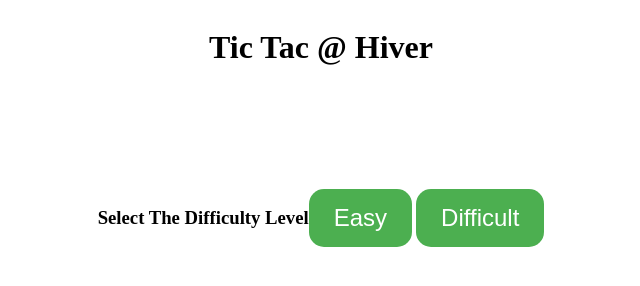
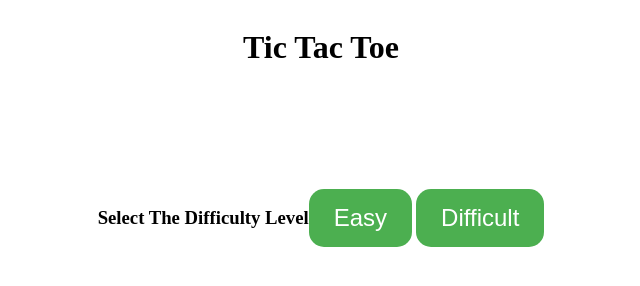
Before and after one commit to iamsibasish/tic_tac, a plain HTML site: page tic_tac_toe/index.html in a window 1280 px wide. Shown: the whole page, without its empty margins (319-959 px from the left). Drawn offline with Linux system fonts and the light colour scheme.

Commit message:
Update index.html

```diff
--- a/tic_tac_toe/index.html
+++ b/tic_tac_toe/index.html
@@ -1,6 +1,6 @@
 
 
-<div class="header"><h1> Tic Tac @ Hiver</h1></div>
+<div class="header"><h1> Tic Tac Toe</h1></div>
 
 <div class = "diff">
 	<div class="container" >
```
